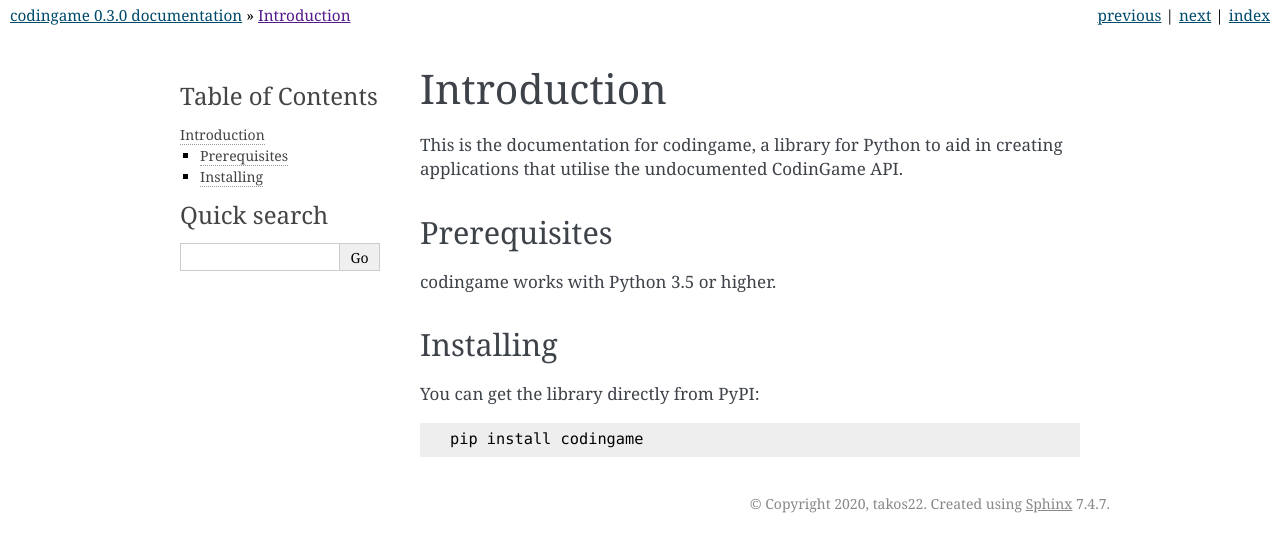
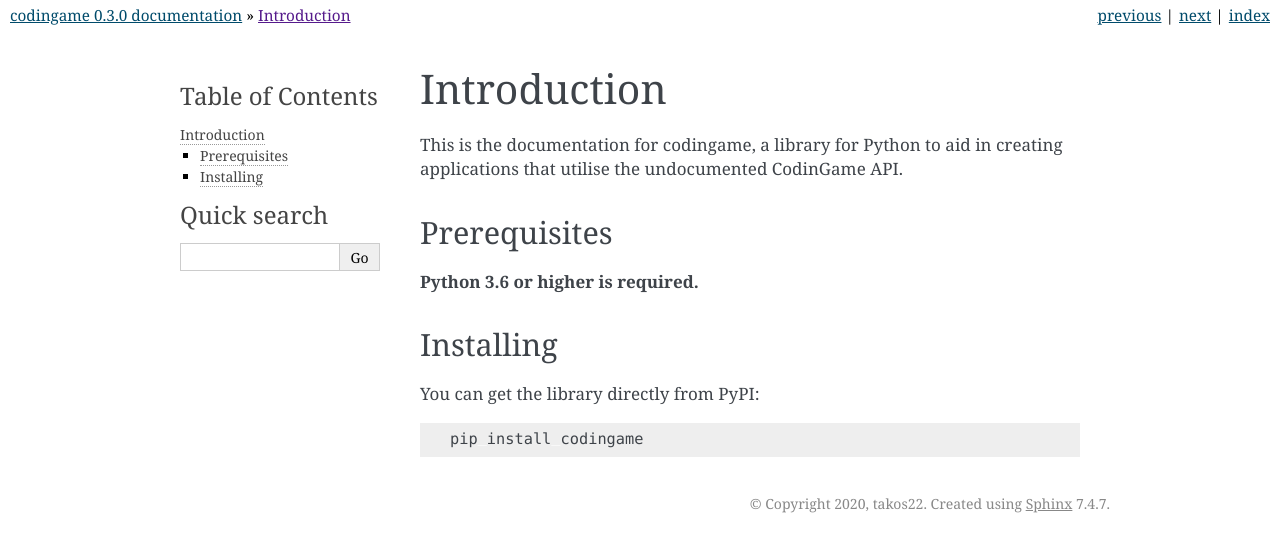
Before and after one commit to takos22/codingame, a Sphinx documentation site: the page built from docs/intro.rst, in a window 1280 px wide. Shown: the top 552 px of the page. Built offline with Sphinx 7.4.7, drawn with Linux system fonts in a browser that asks for light colours.

Commit message:
Change python version requirement to 3.6

```diff
--- a/README.rst
+++ b/README.rst
@@ -21,7 +21,7 @@
 Installing
 ----------
 
-**Python 3.5 or higher is required.**
+**Python 3.6 or higher is required.**
 
 Run the following command:
 
--- a/docs/index.rst
+++ b/docs/index.rst
@@ -8,7 +8,7 @@
 -----------------------
 
 .. toctree::
-   :maxdepth: 2
+   :maxdepth: 3
 
    intro
    quickstart
--- a/docs/intro.rst
+++ b/docs/intro.rst
@@ -11,7 +11,7 @@
 Prerequisites
 -------------
 
-codingame works with Python 3.5 or higher.
+**Python 3.6 or higher is required.**
 
 
 .. _installing:
@@ -19,6 +19,8 @@
 Installing
 -----------
 
-You can get the library directly from PyPI: ::
+You can get the library directly from PyPI:
+
+.. code:: sh
 
     pip install codingame
--- a/setup.py
+++ b/setup.py
@@ -32,10 +32,9 @@
     long_description=readme,
     long_description_content_type="text/x-rst",
     install_requires=requirements,
-    python_requires=">=3.5",
+    python_requires=">=3.6",
     classifiers=[
         "Programming Language :: Python",
-        "Programming Language :: Python :: 3.5",
         "Programming Language :: Python :: 3.6",
         "Programming Language :: Python :: 3.7",
         "Programming Language :: Python :: 3.8",
```
